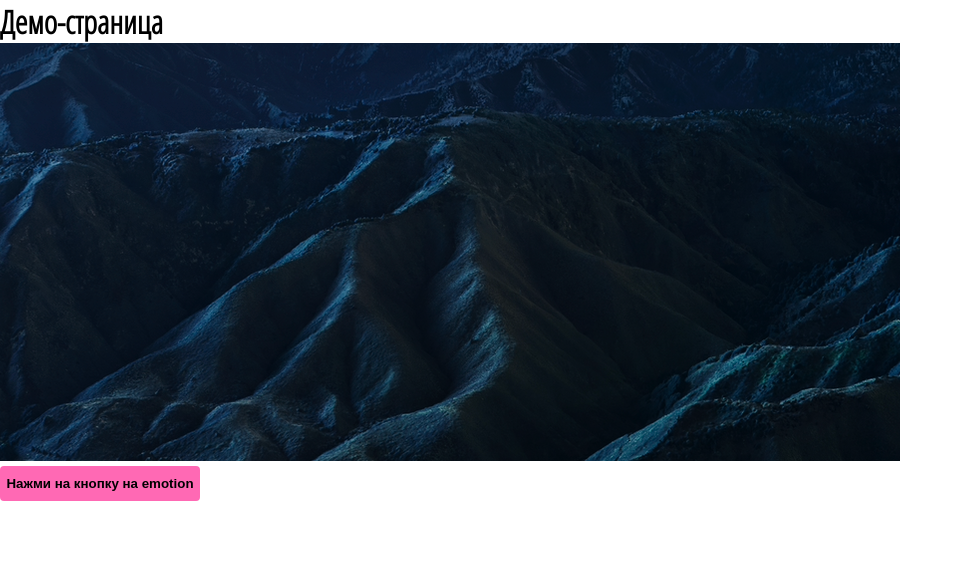
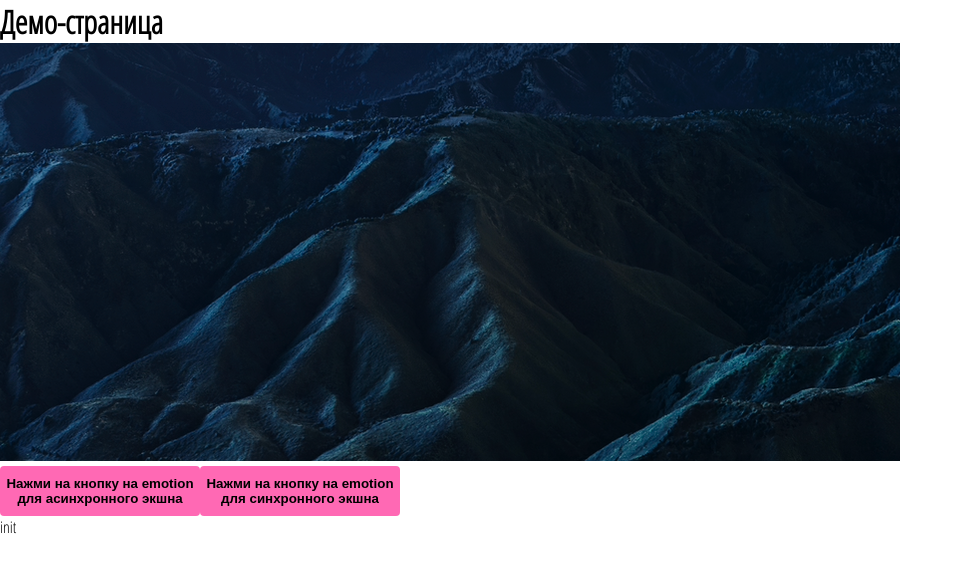
Before and after one commit to efeeney26/js-app-cookbook, a React app: page / in a window 1280 px wide. Shown: the top 572 px of the page, without its empty margins (0-963 px from the left). Built offline with nearby package versions, Linux system fonts and the light colour scheme.

Commit message:
Поправил createGenericSlice[1]

```diff
--- a/src/app/store/generic-slice.ts
+++ b/src/app/store/generic-slice.ts
@@ -2,32 +2,33 @@ import {
     SliceCaseReducers, ValidateSliceCaseReducers, createSlice, AsyncThunk
 } from '@reduxjs/toolkit'
 
-export interface IGenericState<T> {
+export type IGenericState<T, E> = {
     data: T | null
     loading: boolean
     error: boolean
-    [key: string]: unknown
-}
+} & E
 
-const initialState: IGenericState<null> = {
+const initialState: IGenericState<null, Record<string, unknown>> = {
     data: null,
     loading: false,
     error: false
 }
 
 // eslint-disable-next-line @typescript-eslint/explicit-module-boundary-types
-export const createGenericSlice = <AsyncThunkRequestPayload, AsyncThunkResponsePayload>({
+export const createGenericSlice = <AsyncThunkRequestPayload, AsyncThunkResponsePayload, ExtraState>
+({
     name = '',
-    extraState,
+    extraState = {} as ExtraState,
     reducers,
     asyncThunk
 }: {
     name: string
-    extraState?: Record<string, unknown>
-    // eslint-disable-next-line max-len
-    reducers: ValidateSliceCaseReducers<IGenericState<AsyncThunkResponsePayload>, SliceCaseReducers<IGenericState<AsyncThunkResponsePayload>>>
-    // eslint-disable-next-line max-len
-    asyncThunk: AsyncThunk<AsyncThunkResponsePayload, AsyncThunkRequestPayload, Record<string, unknown>>
+    extraState?: ExtraState
+    reducers: ValidateSliceCaseReducers<IGenericState<AsyncThunkResponsePayload, ExtraState>,
+    SliceCaseReducers<IGenericState<AsyncThunkResponsePayload, ExtraState>>>
+    asyncThunk: AsyncThunk<AsyncThunkResponsePayload,
+    AsyncThunkRequestPayload,
+    Record<string, unknown>>
 }) => createSlice({
         name,
         initialState: {
--- a/src/pages/main/main.tsx
+++ b/src/pages/main/main.tsx
@@ -1,16 +1,21 @@
-import React, { FC } from 'react'
+import React, { FC, useCallback } from 'react'
 import pic from '../../assets/images/pic.png'
 import { Button } from '../../components'
 import { useAppDispatch, useAppSelector } from '../../app/store'
 import { getGreetingsThunk } from './slice/thunks'
+import { greetingsSlice } from './slice/slice'
 
 const Main: FC = () => {
     const dispatch = useAppDispatch()
-    const { data } = useAppSelector((state) => state.greetings)
+    const { data, syncActionData } = useAppSelector((state) => state.greetings)
 
-    const handleClick = () => {
+    const handleAsyncActionClick = useCallback(() => {
         void dispatch(getGreetingsThunk())
-    }
+    }, [])
+
+    const handleSyncActionClick = useCallback(() => {
+        void dispatch(greetingsSlice.actions.syncReducer('syncData'))
+    }, [])
 
     return (
         <>
@@ -22,12 +27,17 @@ const Main: FC = () => {
                 />
             </div>
             <Button
-                title="Нажми на кнопку на emotion"
-                onClick={handleClick}
+                title="Нажми на кнопку на emotion для асинхронного экшна"
+                onClick={handleAsyncActionClick}
+            />
+            <Button
+                title="Нажми на кнопку на emotion для синхронного экшна"
+                onClick={handleSyncActionClick}
             />
             {data?.title &&
                 <p>{data.title}</p>
             }
+            <p>{syncActionData}</p>
         </>
     )
 }
--- a/src/pages/main/slice/slice.ts
+++ b/src/pages/main/slice/slice.ts
@@ -4,8 +4,13 @@ import { getGreetingsThunk } from './thunks'
 export const greetingsSlice = createGenericSlice({
     name: 'greeting',
     extraState: {
-        test: 'kek'
+        syncActionData: 'init'
     },
-    reducers: {},
+    reducers: {
+        syncReducer: (state, { payload }: { payload: string }) => ({
+            ...state,
+            syncActionData: payload
+        })
+    },
     asyncThunk: getGreetingsThunk
 })
```
Lines whose indentation alone changed are shown as unchanged.
